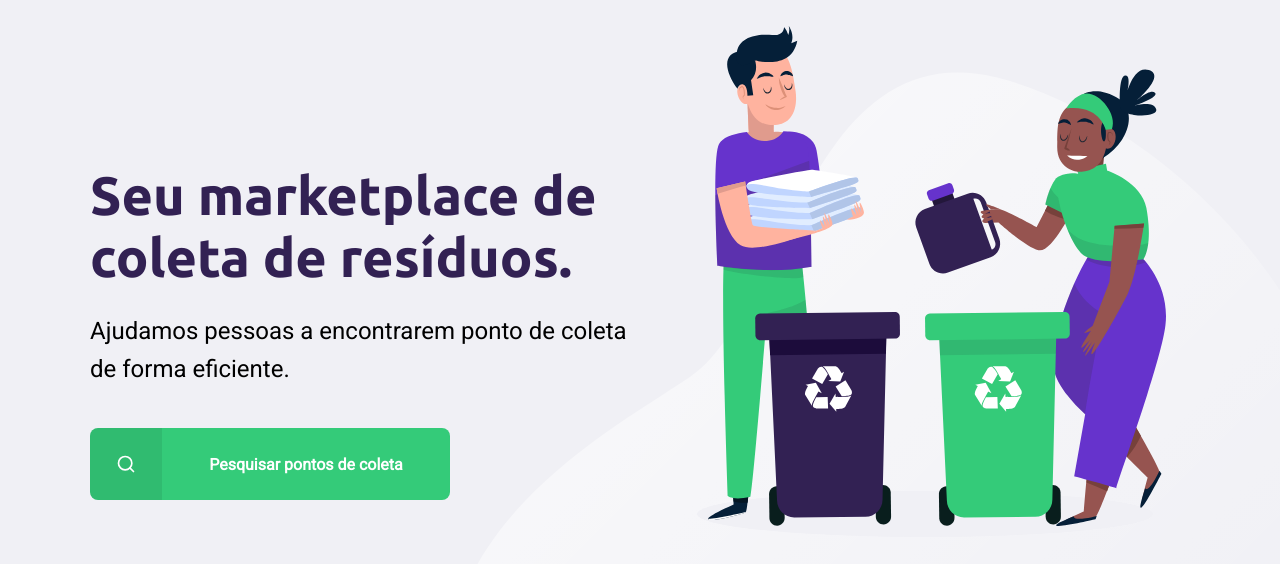
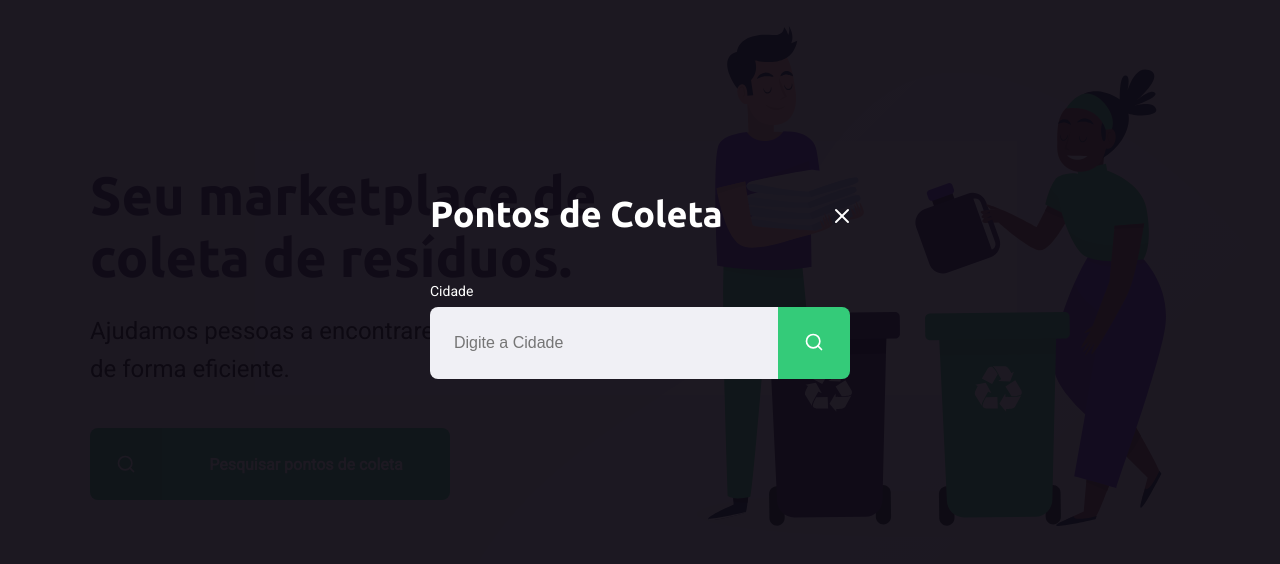
Before and after one commit to luancarlos021/Ecoleta_NLW, a plain HTML site: page index.html in a window 1280 px wide. Both pictures are taken after a click on the link "Pesquisar pontos de coleta". Shown: the part 114-678 px from the top of the page. Drawn offline with Linux system fonts and the light colour scheme.

Commit message:
Adição de Modal para o Search do ponto de coleta.

```diff
--- a/index.html
+++ b/index.html
@@ -9,6 +9,8 @@
 
     <link rel="stylesheet" href="/styles/main.css">
     <link rel="stylesheet" href="/styles/home.css">
+    <link rel="stylesheet" href="/styles/modal.css">
+
 
     <link rel="stylesheet" href="/styles/responsive.css">
 
@@ -34,5 +36,24 @@
         </div>
     </div>
 
+    <div id="modal" class="hide">
+        <div class="content">
+            <div class="header">
+                <h1>Pontos de Coleta</h1>
+                <a href="#">Fechar</a>
+            </div>
+            <form action="">
+                <label for="search">Cidade</label>
+                <div class="search field">
+                    <input type="text" name="search" placeholder="Digite a Cidade">
+                    <button>
+                        <img src="/assets/search.svg" alt="Buscar">
+                    </button>
+                </div>
+            </form>
+        </div>
+    </div>
+
+    <script src="/scripts/index.js"></script>
 </body>
 </html>
--- /dev/null
+++ b/scripts/index.js
@@ -0,0 +1,12 @@
+const buttonSearch = document.querySelector("#page-home main a")
+const modal = document.querySelector("#modal")
+const close = document.querySelector("#modal .header a")
+
+
+buttonSearch.addEventListener("click", () => {
+    modal.classList.remove("hide")
+})
+
+close.addEventListener("click", () => {
+    modal.classList.add("hide")
+})
--- /dev/null
+++ b/styles/modal.css
@@ -0,0 +1,93 @@
+#modal {
+    background-color: #0e0a14EF;
+
+    height: 100vh;
+    width: 100vw;
+
+    position: fixed;
+    top: 0;
+
+    display: flex;
+    justify-content: center;
+    align-items: center;
+
+
+    transition: 400ms;
+}
+
+#modal.hide {
+    display: none;
+}
+
+#modal .content {
+    color: white;
+
+    width: 420px;
+}
+
+#modal .header {
+    display: flex;
+    align-items: center;
+    justify-content: space-between;
+
+    margin-bottom: 48px;
+}
+
+#modal .header a {
+    background: url(../assets/x.svg);
+
+    width: 20px;
+    height: 20px;
+
+    display: flex;
+
+    font-size: 0.01px;
+}
+
+#modal .header h1 {
+    color: white;
+
+    font-size: 36px;
+    line-height: 42px;
+}
+
+#modal form label {
+    font-size: 14px;
+    line-height: 16px;
+
+    display: block;
+    margin-bottom: 8px;
+}
+
+#modal form .field {
+    display: flex;
+}
+
+#modal form input {
+    flex: 1;
+    background-color: #f0f0f5;
+
+    border-radius: 8px 0 0 8px;
+
+    border: 0;
+
+    padding: 16px 24px;
+
+    font-size: 16px;
+    color: #6c6c80;
+}
+
+#modal form button {
+    width: 72px;
+    height: 72px;
+
+    background-color: var(--primary-color);
+
+    border: 0;
+
+    border-radius: 0 8px 8px 0;
+}
+
+#modal form button:hover{
+    background-color: #2fb85e;
+}
```
